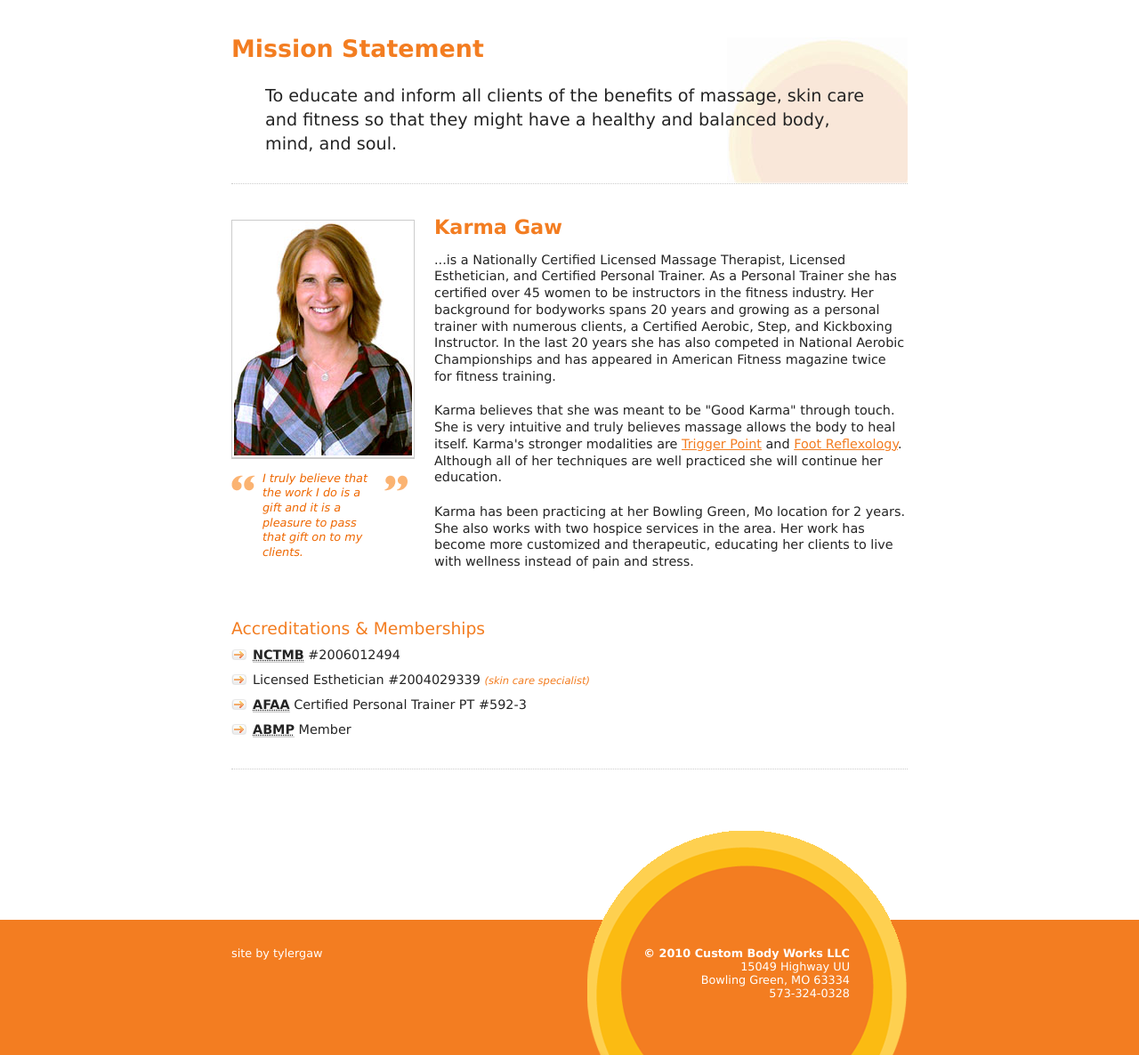
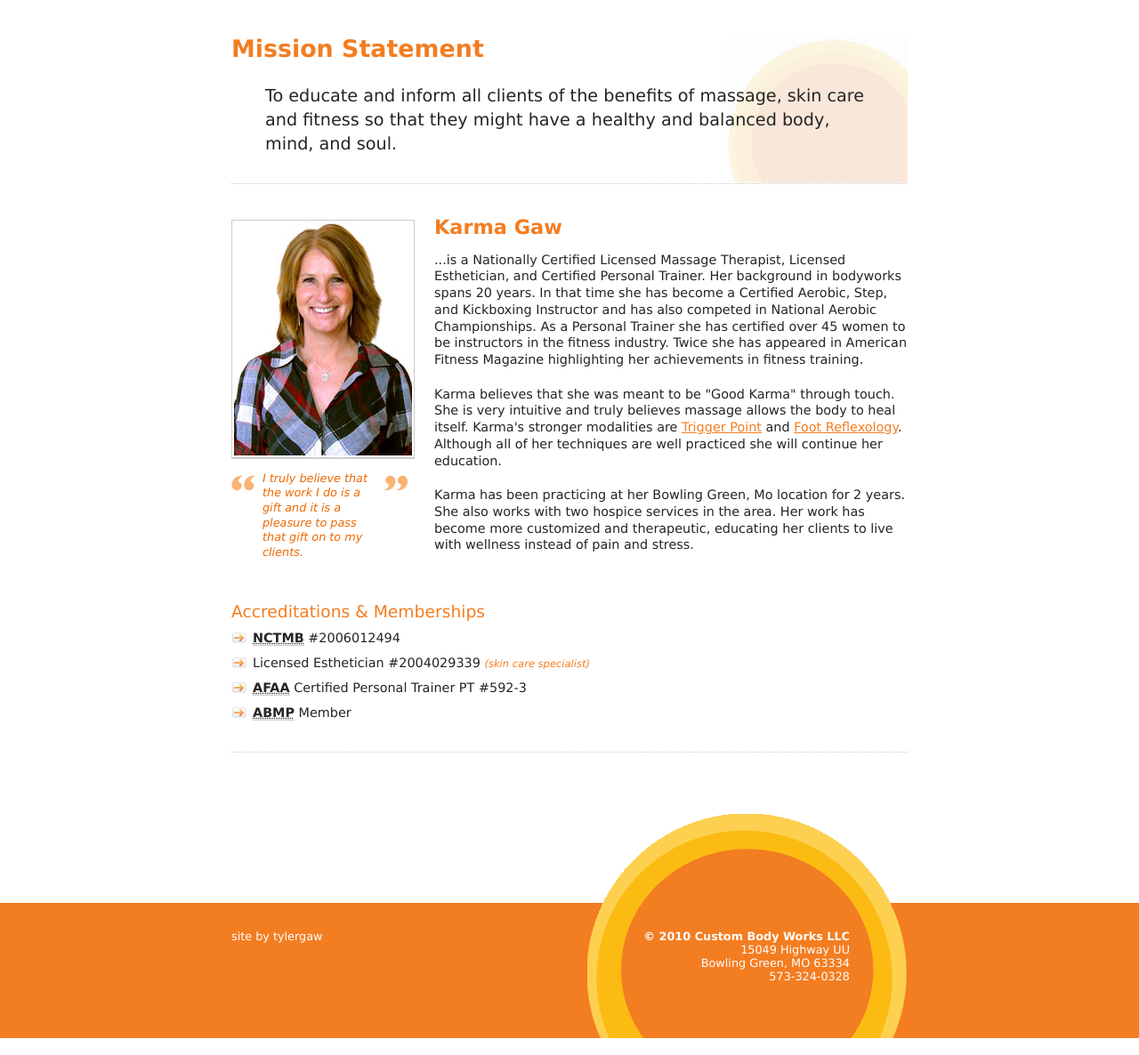
Before and after one commit to tylergaw/custombodyworks, a PHP site: page /about.php in a window 1280 px wide. Shown: the part 311-1497 px from the top of the page at 89% size. Run offline with PHP 8.4, Linux system fonts and the light colour scheme; some libraries are stand-ins or nearby versions.

Commit message:
Bio rewrite

```diff
--- a/about.php
+++ b/about.php
@@ -20,7 +20,7 @@
 		<div class="section">
 			<h3>Karma Gaw</h3>
 			<p>
-				...is a Nationally Certified Licensed Massage Therapist, Licensed Esthetician, and Certified Personal Trainer. As a Personal Trainer she has certified over 45 women to be instructors in the fitness industry. Her background for bodyworks spans 20 years and growing as a personal trainer with numerous clients, a Certified Aerobic, Step, and Kickboxing Instructor. In the last 20 years she has also competed in National Aerobic Championships and has appeared in American Fitness magazine twice for fitness training.
+				...is a Nationally Certified Licensed Massage Therapist, Licensed Esthetician, and Certified Personal Trainer. Her background in bodyworks spans 20 years. In that time she has become a Certified Aerobic, Step, and Kickboxing Instructor and has also competed in National Aerobic Championships. As a Personal Trainer she has certified over 45 women to be instructors in the fitness industry. Twice she has appeared in American Fitness Magazine highlighting her achievements in fitness training.
 			</p>
 			<p>
 				Karma believes that she was meant to be "Good Karma" through touch. She is very intuitive and truly believes massage allows the body to heal itself. Karma's stronger modalities are <a href="services.php#trigger-point">Trigger Point</a> and <a href="services.php#reflexology">Foot Reflexology</a>. Although all of her techniques are well practiced she will continue her education.
```
